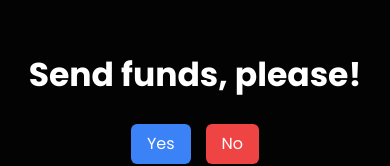
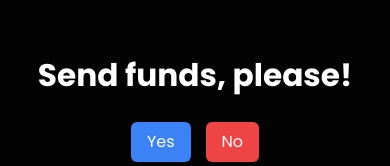
Before and after one commit to dcodeprodigy/send-funds, a website: page index.html in a window 390 px wide. Shown: the part 315-481 px from the top of the page. Drawn offline with Linux system fonts and the light colour scheme.

Commit message:
adjust text clamp min size

```diff
--- a/style.css
+++ b/style.css
@@ -18,7 +18,7 @@ section {
 }
 
 .letters-container {
-  font-size: clamp(33px, 8vw, 96px);
+  font-size: clamp(30px, 8vw, 96px);
 }
 
 /* CSS animations */
```
